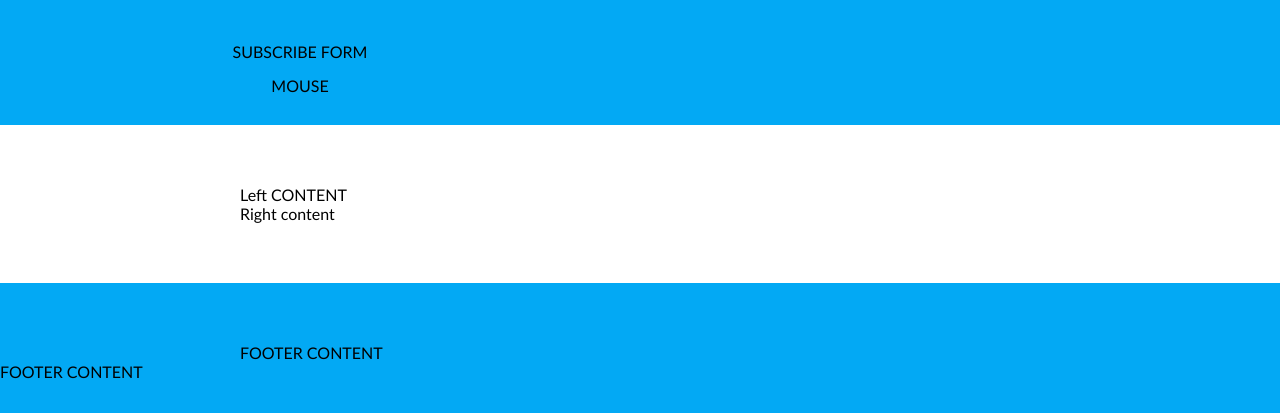
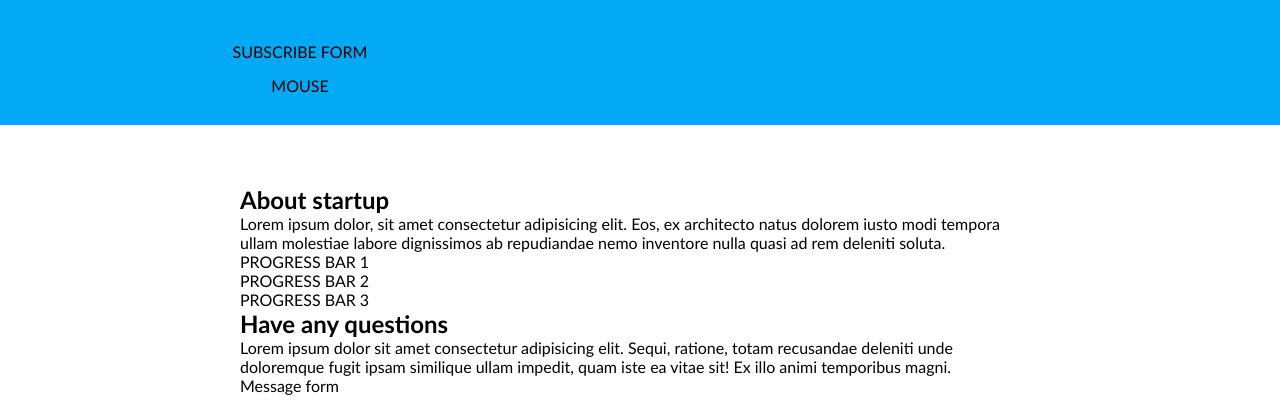
Before and after one commit to linajja/5-coming-soon, a website: page index.html in a window 1280 px wide. Shown: the part 387-800 px from the top of the page. Drawn offline with Linux system fonts and the light colour scheme.

Commit message:
initial content HTML

```diff
--- a/index.html
+++ b/index.html
@@ -51,10 +51,24 @@
     <main class="container">
         <div class="row">
           <div class="left">
-            Left CONTENT
+            <h2>About startup</h2>
+            <p>Lorem ipsum dolor, sit amet consectetur adipisicing elit. Eos, ex architecto natus dolorem iusto modi tempora ullam molestiae labore dignissimos ab repudiandae nemo inventore nulla quasi ad rem deleniti soluta.</p>
+            <div class="progress-bar">
+              PROGRESS BAR 1
+            </div>
+            <div class="progress-bar">
+              PROGRESS BAR 2
+            </div>
+            <div class="progress-bar">
+              PROGRESS BAR 3
+            </div>
            </div>
            <div class="right">
-            Right content
+            <h2>Have any questions</h2>
+            <p>Lorem ipsum dolor sit amet consectetur adipisicing elit. Sequi, ratione, totam recusandae deleniti unde doloremque fugit ipsam similique ullam impedit, quam iste ea vitae sit! Ex illo animi temporibus magni.</p>
+            <form>
+            Message form
+            </form>
            </div>
         </div>
     </main>
```
